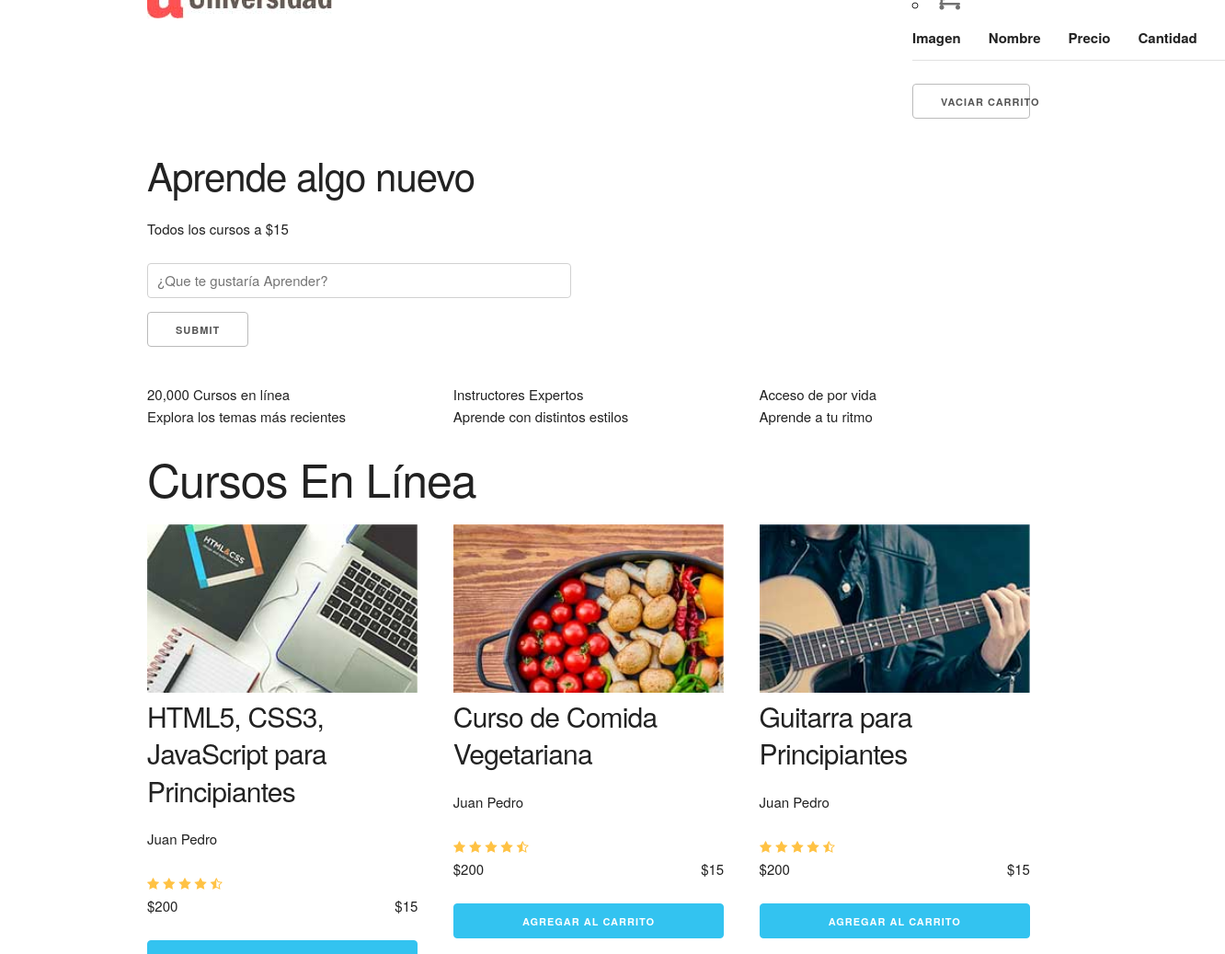
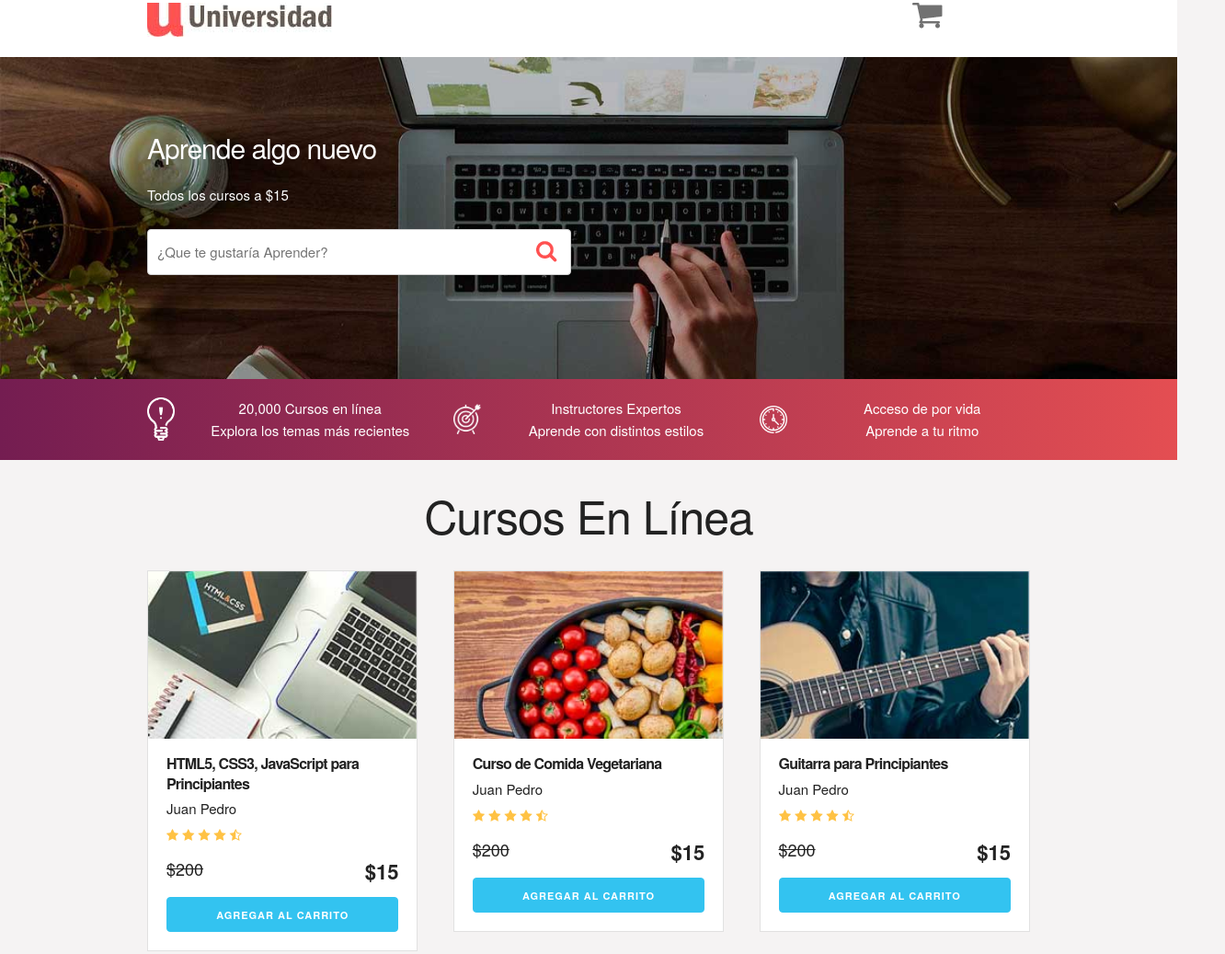
Before and after one commit to mabhyHs/Carrito-de-compras-, a plain HTML site: page index.html in a window 1280 px wide. Shown: the part 17-1054 px from the top of the page at 92% size, 1332 px wide, since content can reach past the window. Drawn offline with Linux system fonts and the light colour scheme.

Commit message:
custom Css rules

```diff
--- a/css/custom.css
+++ b/css/custom.css
@@ -0,0 +1,182 @@
+html {
+    font-size: 62.5%;
+}
+body {
+    background-color: #f5f3f3
+}
+h1 {
+    text-align: center;
+}
+h2 {
+    font-size: 3rem;
+}
+h4 {
+    font-size: 16px;
+    font-weight: 700;
+}
+header {
+    padding: 20px 0 0 0;
+    background: white;
+    text-align: center;
+}
+@media (min-width: 750px) {
+    header {
+        text-align: left;
+    }
+}
+.borrar-curso {
+    background-color: red;
+    border-radius: 50%;
+    padding: 5px 10px;
+    text-decoration: none;
+    color: white;
+    font-weight: bold;
+}
+
+ul {
+    list-style: none;
+}
+#hero {
+    background-image:url(../img/hero.jpg);
+    height: 350px;
+    background-size: cover;
+}
+#encabezado {
+    margin: 30px 0;
+}
+.submenu {
+    position: relative;
+}
+
+.submenu #carrito{
+    display: none;
+}
+.submenu:hover #carrito{
+    display: block;
+    position: absolute;
+    right:0;
+
+    top:100%;
+    z-index: 1;
+    background-color: white;
+    padding: 20px;
+    min-height: 400px;
+    min-width: 300px;
+}
+.vacio {
+    padding: 10px;
+    background-color: crimson;
+    text-align: center;
+    border-radius: 10px;
+    color: white;
+}
+.contenido-hero {
+    margin-top: 80px;
+    color: white;
+}
+.contenido-hero form {
+    position: relative;
+    margin-bottom: 0;
+}
+.contenido-hero form #buscador {
+    height: 50px;
+    margin-bottom: 0;
+}
+.contenido-hero form .submit-buscador {
+    position: absolute;
+    right:0;
+    top:0;
+    height: 100%;
+    padding: 0;
+    display: block;
+    text-indent: -9999px;
+    width: 50px;
+    background-image: url(../img/lupa.png);
+    background-position: right center;
+    background-repeat: no-repeat;
+    border:none;
+}
+
+
+.barra {
+    padding: 20px 0;
+    background: #741d51; /* Old browsers */
+    background: -moz-linear-gradient(left, #741d51 0%, #e44e52 100%); /* FF3.6-15 */
+    background: -webkit-linear-gradient(left, #741d51 0%,#e44e52 100%); /* Chrome10-25,Safari5.1-6 */
+    background: linear-gradient(to right, #741d51 0%,#e44e52 100%); /* W3C, IE10+, FF16+, Chrome26+, Opera12+, Safari7+ */
+    filter: progid:DXImageTransform.Microsoft.gradient( startColorstr='#741d51', endColorstr='#e44e52',GradientType=1 ); /* IE6-9 */
+}
+
+.barra p {
+    margin:0;
+    color: white;
+}
+.icono {
+    background-repeat: no-repeat;
+    background-position: left center;
+    padding-left: 60px;
+    background-size: 30px;
+    margin-bottom: 40px;
+    text-align: center;
+}
+@media (min-width: 750px) {
+    .icono {
+        margin-bottom:0;
+    }
+}
+.icono1 {
+    background-image: url(../img/icono1.png);
+}
+.icono2 {
+    background-image: url(../img/icono2.png);
+}
+.icono3 {
+    background-image: url(../img/icono3.png);
+}
+
+#lista-cursos .row {
+    margin-bottom:20px;
+}
+.agregar-carrito {
+    margin:10px 0;
+}
+
+.card {
+    text-align: center;
+    border: 1px solid #e1e1e1;
+    background: white;
+}
+@media (min-width: 550px) {
+    .card {
+        text-align: left;
+    }
+}
+.info-card  {
+    padding: 10px 20px;
+}
+
+.info-card p,
+.card h4 {
+    margin-bottom: 5px;
+}
+.info-card .precio {
+    text-decoration: line-through;
+    font-size: 18px;
+    margin-top: 10px;
+}
+.info-card .precio span {
+    font-weight: 700;
+    font-size: 22px;
+}
+
+
+.footer {
+    margin-top: 40px;
+    border-top:1px solid #aaa;;
+    padding-top: 40px;
+}
+.footer .menu a{
+display: block;
+margin-bottom: 10px;
+text-decoration: none;
+}
--- a/index.html
+++ b/index.html
@@ -6,6 +6,8 @@
     <meta http-equiv="X-UA-Compatible" content="ie=edge">
     <link rel="stylesheet" href="./css/normalize.css">
     <link rel="stylesheet" href="./css/skeleton.css">
+    <link rel="stylesheet" href="./css/custom.css">
+
     <title>Carrito</title>
 </head>
 <body>
```
